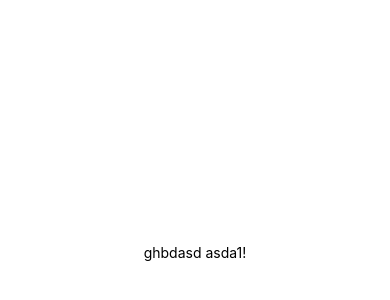
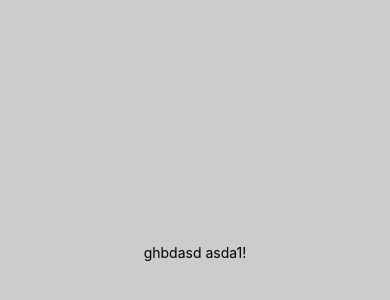
Before and after one commit to alexshtokhov/First-mobile-app, a React Native app: screen / in a window 390 px wide. Shown: the part 170-470 px from the top of the page. Built offline with nearby package versions, Linux system fonts and the light colour scheme.

Commit message:
first commit

```diff
--- a/App.js
+++ b/App.js
@@ -1,20 +1,9 @@
-import { StatusBar } from 'expo-status-bar';
-import { StyleSheet, Text, View } from 'react-native';
 
-export default function App() {
+import FirstPage from "./Components/firstPage";
+
+const App = () => {
   return (
-    <View style={styles.container}>
-      <Text>ghbdasd asda1!</Text>
-      <StatusBar style="auto" />
-    </View>
+    <FirstPage />
   );
 }
-
-const styles = StyleSheet.create({
-  container: {
-    flex: 1,
-    backgroundColor: '#fff',
-    alignItems: 'center',
-    justifyContent: 'center',
-  },
-});
+export default App;
--- /dev/null
+++ b/Components/firstPage/firstPageStyles.js
@@ -0,0 +1,11 @@
+import {StyleSheet} from "react-native";
+
+const styles = StyleSheet.create({
+  container: {
+    flex: 1,
+    backgroundColor: '#ccc',
+    alignItems: 'center',
+    justifyContent: 'center',
+  },
+});
+export default styles;
--- /dev/null
+++ b/Components/firstPage/index.js
@@ -0,0 +1,13 @@
+import { StatusBar } from 'expo-status-bar';
+import {Text, View } from 'react-native';
+import styles from './firstPageStyles';
+
+const  FirstPage = () => {
+  return (
+    <View style={styles.container}>
+      <Text>ghbdasd asda1!</Text>
+      <StatusBar style="auto" />
+    </View>
+  );
+}
+export default FirstPage;
```
